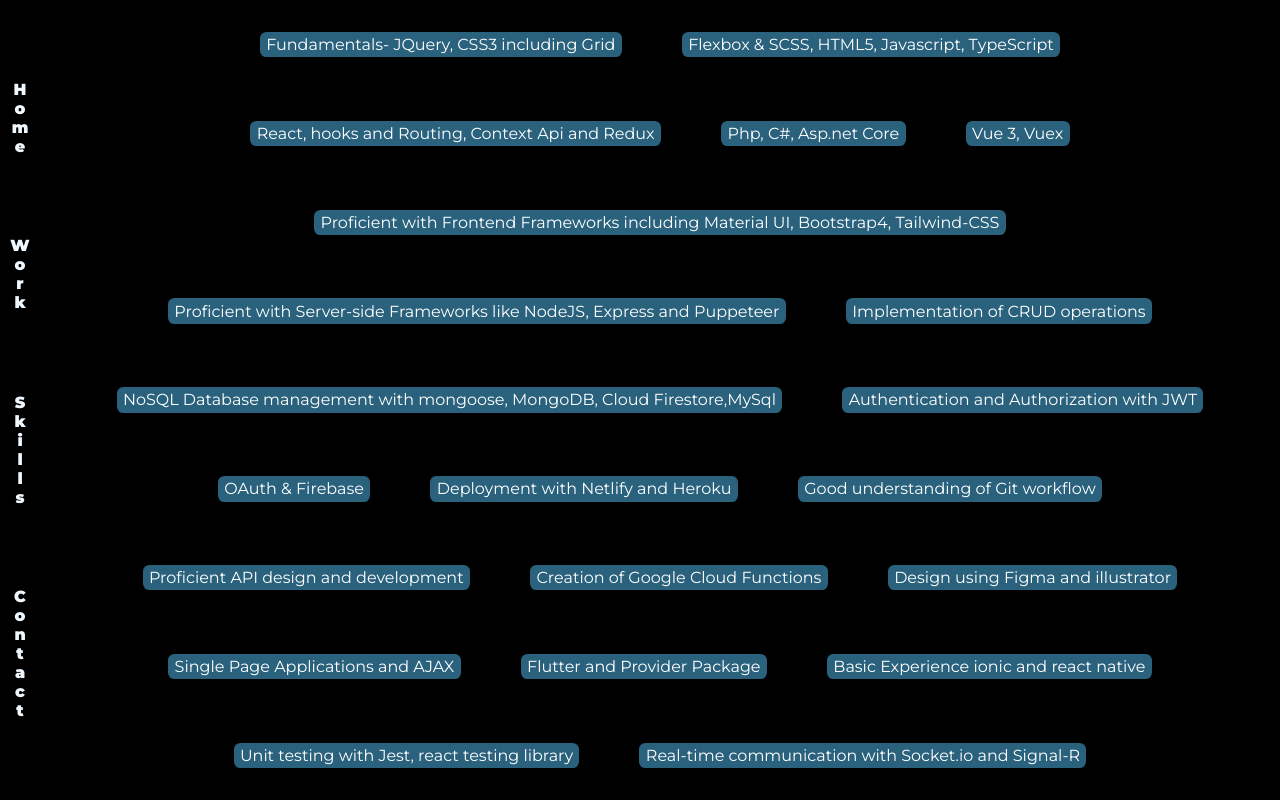
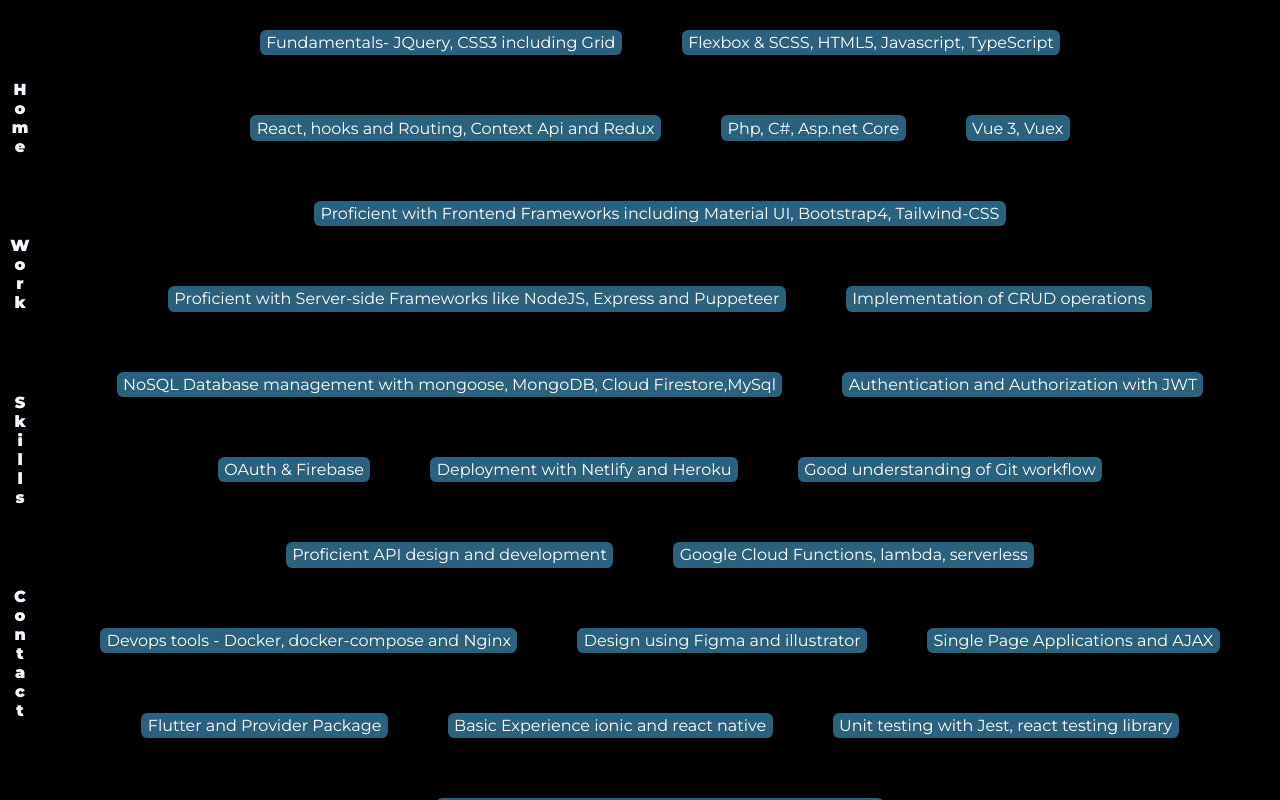
Before and after one commit to lancerdonnie/portfolio-old, a React (Create React App) app: page /skills in a window 1280 px wide. Built offline with nearby package versions, Linux system fonts and the light colour scheme; some icons are missing.

Commit message:
updated skills

```diff
--- a/src/components/Skills.jsx
+++ b/src/components/Skills.jsx
@@ -44,7 +44,8 @@
     'Deployment with Netlify and Heroku',
     'Good understanding of Git workflow',
     'Proficient API design and development',
-    'Creation of Google Cloud Functions',
+    'Google Cloud Functions, lambda, serverless',
+    'Devops tools - Docker, docker-compose and Nginx',
     'Design using Figma and illustrator',
     'Single Page Applications and AJAX',
     'Flutter and Provider Package',
```
